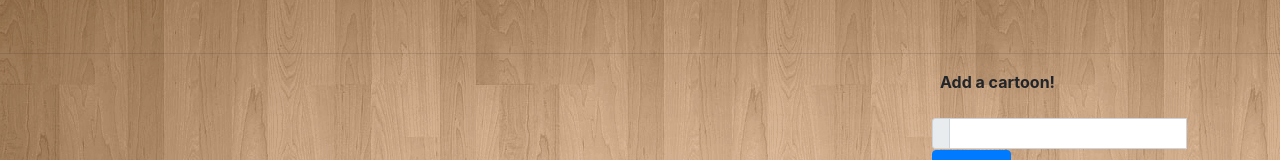
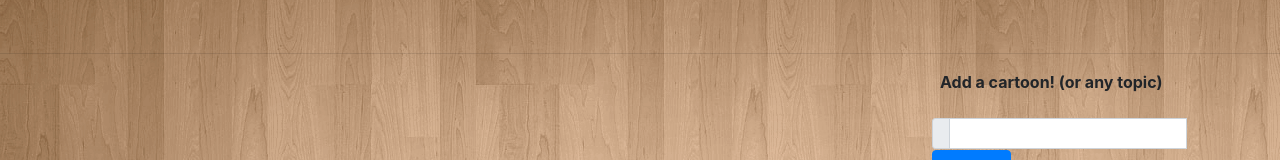
Before and after one commit to andrewle12/GIPHY, a plain HTML site: page index.html in a window 1280 px wide. Shown: the part 157-317 px from the top of the page. Drawn offline with nearby package versions, Linux system fonts and the light colour scheme.

Commit message:
minor html change

```diff
--- a/index.html
+++ b/index.html
@@ -28,7 +28,7 @@
                         </div>
               </div>
               <div class="col-lg-3 col-md-12">
-                    <div class="text">Add a cartoon!</div>
+                    <div class="text">Add a cartoon! (or any topic)</div>
                     <br><br>
                     <div class="input-group input-group-sm mb-3">
                         <div class="input-group-prepend">
```
